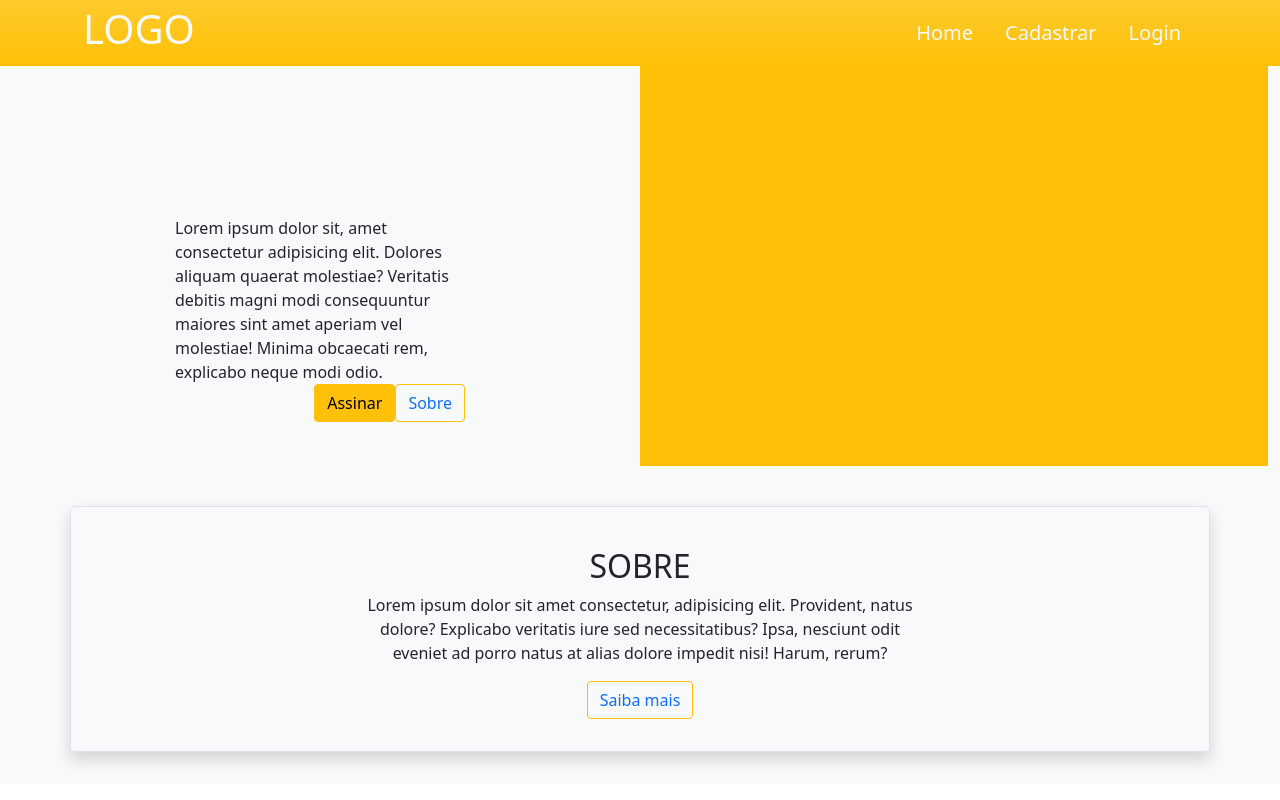
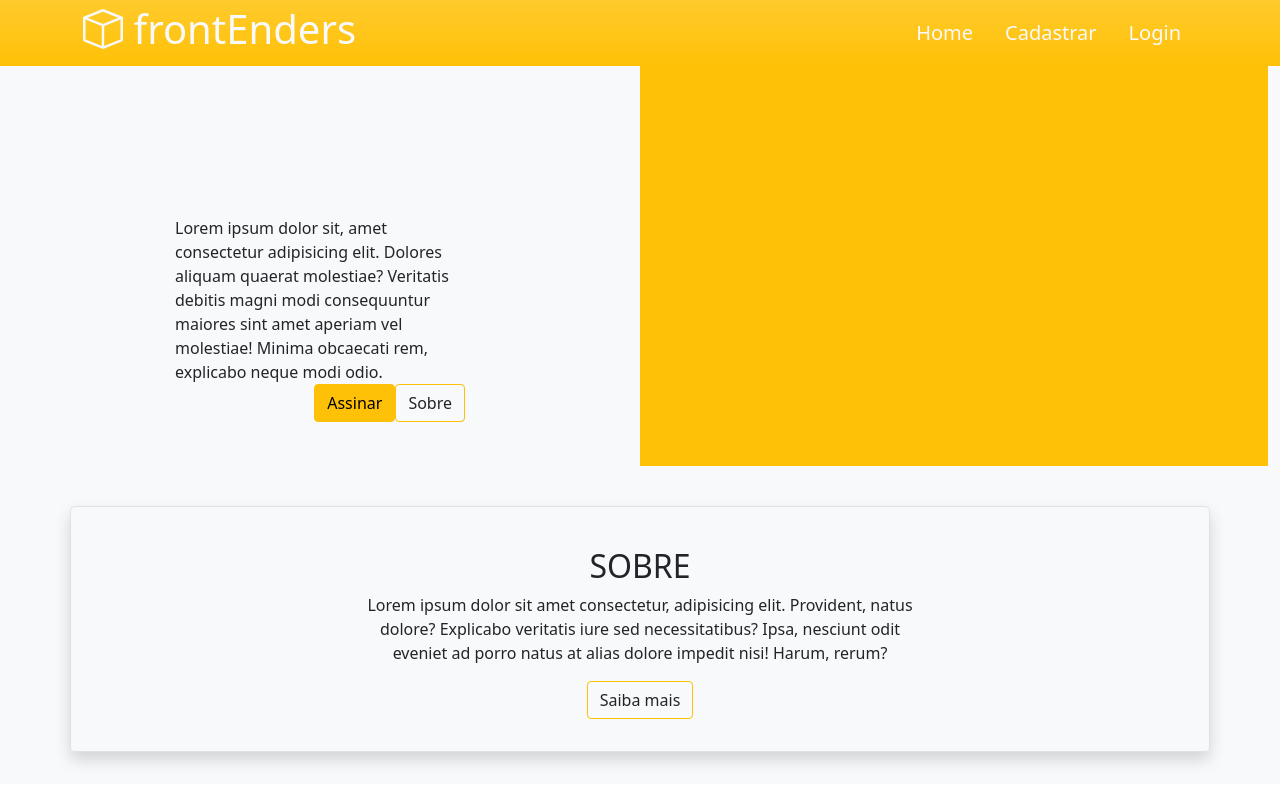
Before and after one commit to AndreFelipeMoura/ProjetoM2-GP8, a plain HTML site: page index.html in a window 1280 px wide. Shown: the top 800 px of the page. Drawn offline with nearby package versions, Linux system fonts and the light colour scheme.

Commit message:
ajustes nos botoes

```diff
--- a/index.html
+++ b/index.html
@@ -28,7 +28,7 @@
       <div
         class="nav d-flex align-middle justify-content-between container-md navbar-toggler navbar-expand-md"
       >
-        <h1><a class="brand link-light" href="#">LOGO</a></h1>
+        <h1><a class="brand link-light" href="#"><i class="bi bi-box"></i> frontEnders</a></h1>
         <ul
           class="nav d-flex align-middle justify-content-center nav-justified"
         >
@@ -64,8 +64,8 @@
           <div
             class="d-flex justify-content-end container-md justify-content-end"
           >
-            <button type="button" class="btn btn-warning">Assinar</button>
-            <button type="button" class="btn btn-outline-warning"><a href="./html/sobre.html">Sobre</a></button>
+            <button type="button" class="btn btn-warning"><a class="link-dark" href=""></a> Assinar</button>
+            <button type="button" class="btn btn-outline-warning"><a class="link-dark" href="./html/sobre.html">Sobre</a></button>
           </div>
         </div>
       </div>
@@ -82,7 +82,7 @@
       <div
         class="d-flex flex-column align-self-center fit-height justify-content-center container-sm border rounded rounded-3 shadow"
       >
-        <h2 class="d-flex justify-content-center">SOBRE</h2>
+        <h2 class="d-flex justify-content-center ">SOBRE</h2>
         <p class="align-self-center text-center w-50 mw-75">
           Lorem ipsum dolor sit amet consectetur, adipisicing elit. Provident,
           natus dolore? Explicabo veritatis iure sed necessitatibus? Ipsa,
@@ -92,9 +92,9 @@
         <div class="d-flex justify-content-center">
           <button
             type="button"
-            class="margin-zero sobre-btn d-flex justify-content-center btn btn-outline-warning align-items-center"
+            class="d-flex btn btn-outline-warning"
           >
-            <a href="./html/sobre.html">Saiba mais</a>
+            <a class="link-dark" href="./html/sobre.html">Saiba mais</a>
           </button>
         </div>
       </div>
@@ -302,7 +302,7 @@
                     placeholder="Email"
                   />
                   <button class="btn btn-warning" type="button">
-                    Inscreva-se
+                    <a class="link-dark" href="">Inscrever</a>
                   </button>
                 </div>
               </form>
```
